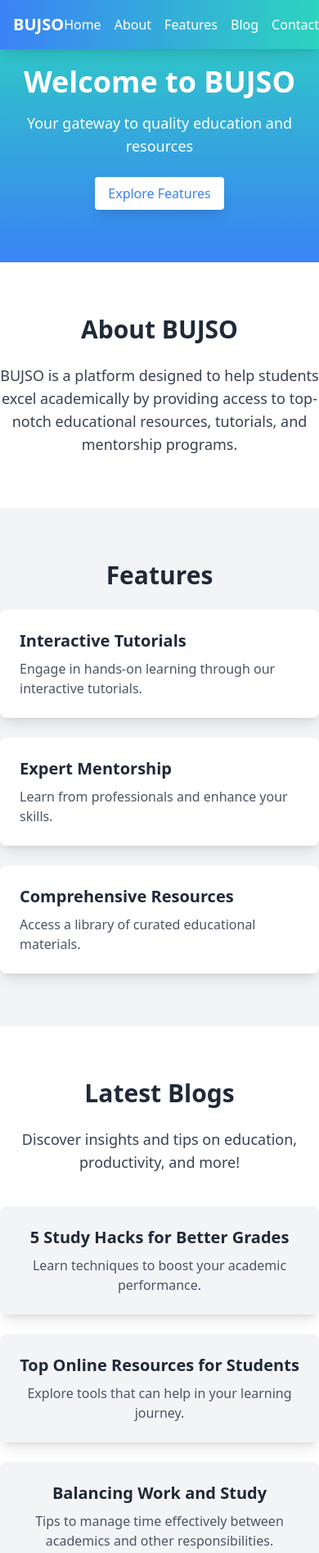
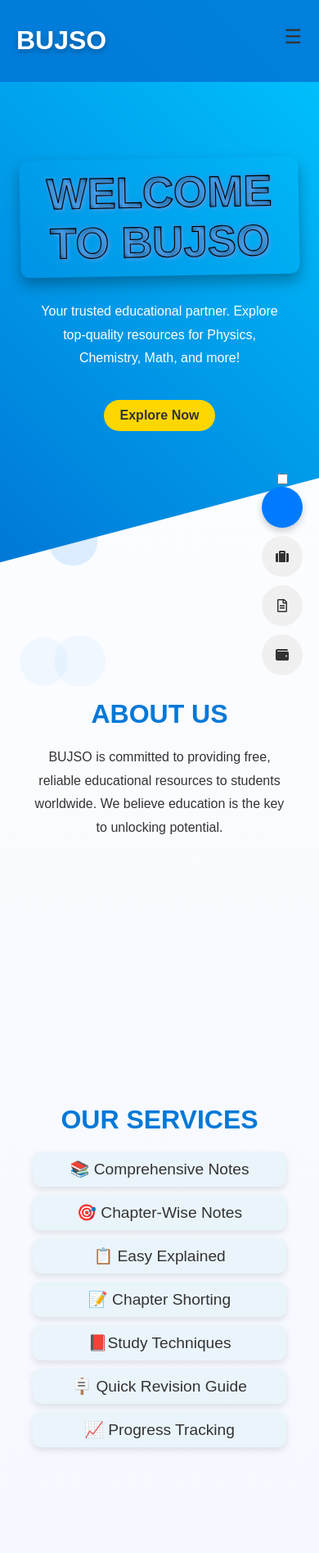
Before and after one commit to najmul-najim/bujso, a plain HTML site: page index.html in a window 390 px wide. Shown: the top 1895 px of the page at 82% size. Drawn offline with nearby package versions, Linux system fonts and the light colour scheme.

Commit message:
Update index.html

```diff
--- a/index.html
+++ b/index.html
@@ -3,154 +3,139 @@
 <head>
     <meta charset="UTF-8">
     <meta name="viewport" content="width=device-width, initial-scale=1.0">
-    <title>BUJSO Educational Website</title>
-    <!-- Tailwind CSS CDN -->
-    <script src="https://cdn.tailwindcss.com"></script>
-    <!-- AOS Animation CSS -->
-    <link href="https://cdnjs.cloudflare.com/ajax/libs/aos/2.3.4/aos.css" rel="stylesheet">
+    <title>BUJSO - Education Made Easy</title>
+    <link rel="stylesheet" href="styles/style.css">
+   <link href="https://cdnjs.cloudflare.com/ajax/libs/font-awesome/5.15.4/css/all.min.css" rel="stylesheet">
 </head>
-<body class="bg-gray-50 text-gray-800">
-    <!-- Navbar -->
-    <nav class="bg-gradient-to-r from-blue-500 to-teal-400 p-4 fixed w-full shadow-lg z-50">
-        <div class="container mx-auto flex justify-between items-center">
-            <h1 class="text-white font-bold text-xl">BUJSO</h1>
-            <ul class="flex space-x-4">
-                <li><a href="#home" class="text-white hover:text-gray-200">Home</a></li>
-                <li><a href="#about" class="text-white hover:text-gray-200">About</a></li>
-                <li><a href="#features" class="text-white hover:text-gray-200">Features</a></li>
-                <li><a href="#blog" class="text-white hover:text-gray-200">Blog</a></li>
-                <li><a href="#contact" class="text-white hover:text-gray-200">Contact</a></li>
-            </ul>
+<body>
+   <div class="circle-container"></div>
+
+    <header id="main-header">
+        <div class="container">
+            <h1>BUJSO</h1>
+            <nav>
+                <div id="sidebar">
+    <button id="close-btn">&times;</button>
+    <ol>
+        <li><a href="#home">Home</a></li>
+        <li><a href="#home">Navigation</a></li>
+        <li><a href="filem.html">Files</a></li>
+        <li><a href="subject/subject.html">Subjects</a></li>
+        <li><a href="blogs.html">Blogs</a></li>
+        <li><a href="#about">About</a></li>
+        <li><a href="#services">Services</a></li>
+        <li><a href="#contact">Contact</a></li>
+    </ol>
+</div>
+<button id="menu-btn">&#9776;</button>
+            </nav>
         </div>
-    </nav>
+    </header>
 
-    <!-- Hero Section -->
-    <section id="home" class="pt-20 pb-16 bg-gradient-to-b from-teal-400 to-blue-500 text-white text-center">
-        <div class="container mx-auto">
-            <h1 class="text-4xl font-bold mb-4" data-aos="fade-up">Welcome to BUJSO</h1>
-            <p class="text-lg" data-aos="fade-up" data-aos-delay="200">Your gateway to quality education and resources</p>
-            <button class="mt-6 bg-white text-blue-500 px-4 py-2 rounded shadow-lg hover:bg-gray-200" onclick="navigateTo('#features')">Explore Features</button>
+    <section id="home">
+        <div class="container">
+            <h2 id="welcomemessage">Welcome to BUJSO</h2>
+            <p>Your trusted educational partner. Explore top-quality resources for Physics, Chemistry, Math, and more!</p>
+            <a href="#services" class="btn">Explore Now</a>
         </div>
     </section>
 
-    <!-- About Section -->
-    <section id="about" class="py-16 bg-white">
-        <div class="container mx-auto text-center">
-            <h2 class="text-3xl font-bold mb-6" data-aos="fade-right">About BUJSO</h2>
-            <p class="text-lg text-gray-700 max-w-2xl mx-auto" data-aos="fade-up">
-                BUJSO is a platform designed to help students excel academically by providing access to top-notch educational resources, tutorials, and mentorship programs.
-            </p>
+    <section id="about">
+        <div class="container">
+            <h2>About Us</h2>
+            <p>BUJSO is committed to providing free, reliable educational resources to students worldwide. We believe education is the key to unlocking potential.</p>
         </div>
     </section>
 
-    <!-- Features Section -->
-    <section id="features" class="py-16 bg-gray-100">
-        <div class="container mx-auto">
-            <h2 class="text-3xl font-bold text-center mb-6" data-aos="fade-left">Features</h2>
-            <div class="grid grid-cols-1 md:grid-cols-3 gap-6">
-                <div class="bg-white p-6 shadow-lg rounded-lg" data-aos="flip-left">
-                    <h3 class="text-xl font-bold mb-2">Interactive Tutorials</h3>
-                    <p class="text-gray-600">Engage in hands-on learning through our interactive tutorials.</p>
-                </div>
-                <div class="bg-white p-6 shadow-lg rounded-lg" data-aos="flip-left" data-aos-delay="200">
-                    <h3 class="text-xl font-bold mb-2">Expert Mentorship</h3>
-                    <p class="text-gray-600">Learn from professionals and enhance your skills.</p>
-                </div>
-                <div class="bg-white p-6 shadow-lg rounded-lg" data-aos="flip-left" data-aos-delay="400">
-                    <h3 class="text-xl font-bold mb-2">Comprehensive Resources</h3>
-                    <p class="text-gray-600">Access a library of curated educational materials.</p>
-                </div>
-            </div>
+    <section id="services">
+        <div class="container">
+            <h2>Our Services</h2>
+            <ul>
+                <li>📚 Comprehensive Notes</li>
+                <li>🎯 Chapter-Wise Notes</li>
+                 <li>📋 Easy Explained</li>
+                <li>📝 Chapter Shorting</li>
+                <li>📕Study Techniques</li>
+                <li>🪧 Quick Revision Guide</li>
+
+                <li>📈 Progress Tracking</li>
+            </ul>
         </div>
     </section>
 
-    <!-- Blog Section -->
-    <section id="blog" class="py-16 bg-white">
-        <div class="container mx-auto text-center">
-            <h2 class="text-3xl font-bold mb-6" data-aos="fade-right">Latest Blogs</h2>
-            <p class="text-lg text-gray-700 max-w-2xl mx-auto mb-10" data-aos="fade-up">
-                Discover insights and tips on education, productivity, and more!
-            </p>
-            <div class="grid grid-cols-1 md:grid-cols-3 gap-6">
-                <div class="bg-gray-100 p-6 shadow-lg rounded-lg" data-aos="fade-up">
-                    <h3 class="text-xl font-bold mb-2">5 Study Hacks for Better Grades</h3>
-                    <p class="text-gray-600">Learn techniques to boost your academic performance.</p>
-                </div>
-                <div class="bg-gray-100 p-6 shadow-lg rounded-lg" data-aos="fade-up" data-aos-delay="200">
-                    <h3 class="text-xl font-bold mb-2">Top Online Resources for Students</h3>
-                    <p class="text-gray-600">Explore tools that can help in your learning journey.</p>
-                </div>
-                <div class="bg-gray-100 p-6 shadow-lg rounded-lg" data-aos="fade-up" data-aos-delay="400">
-                    <h3 class="text-xl font-bold mb-2">Balancing Work and Study</h3>
-                    <p class="text-gray-600">Tips to manage time effectively between academics and other responsibilities.</p>
-                </div>
-            </div>
+<div class="wrapper">
+  <input type="checkbox" />
+  <div class="fab"></div>
+  <div class="fac">
+    <a href="#"><i class="fas fa-suitcase"></i></a>
+    <a href="#"><i class="far fa-file-alt"></i></a>
+    <a href="#"><i class="fas fa-wallet"></i></a>
+  </div>
+</div>
+
+<style>
+  .wrapper {
+    position: fixed; /* Keeps the menu in place while scrolling */
+    bottom: 20px; /* Adjust the vertical position */
+    right: 20px; /* Adjust the horizontal position */
+    display: flex;
+    flex-direction: column;
+    align-items: center;
+    z-index: 1000; /* Ensures it stays above other elements */
+  }
+
+  .fab {
+    width: 50px;
+    height: 50px;
+    background: #007BFF; /* Button color */
+    border-radius: 50%;
+    display: flex;
+    justify-content: center;
+    align-items: center;
+    cursor: pointer;
+    box-shadow: 0 4px 8px rgba(0, 0, 0, 0.2);
+    color: white;
+    font-size: 24px;
+  }
+
+  .fac {
+    display: flex;
+    flex-direction: column;
+    margin-top: 10px;
+    gap: 10px; /* Space between icons */
+  }
+
+  .fac a {
+    width: 50px;
+    height: 50px;
+    background: #f0f0f0;
+    border-radius: 50%;
+    display: flex;
+    justify-content: center;
+    align-items: center;
+    text-decoration: none;
+    color: #333;
+    transition: all 0.3s ease;
+  }
+
+  .fac a:hover {
+    background: #007BFF; /* Hover effect */
+    color: white;
+  }
+</style>    <section id="contact">
+        <div class="container">
+            <h2>Contact Us</h2>
+            <p>Email: <a href="mailto:mail.najmulnajim@gmail.com">contact@bujso.com</a></p>
         </div>
     </section>
+<footer class="footer">
+    <p>&copy; 2024 Bujso. All Rights Reserved.</p>
+    <a href="#">Privacy Policy</a>
+    <a href="#">Terms of Service</a>
+    <a href="#">Contact Us</a>
+    <small>Designed with 💕 and dedication.</small>
+</footer>
 
-    <!-- Contact Section -->
-    <section id="contact" class="py-16 bg-gradient-to-b from-blue-500 to-teal-400 text-white text-center">
-        <div class="container mx-auto">
-            <h2 class="text-3xl font-bold mb-6" data-aos="fade-right">Get in Touch</h2>
-            <p class="text-lg max-w-lg mx-auto" data-aos="fade-up">Have questions? Reach out to us anytime.</p>
-        </div>
-    </section>
-
-    <!-- Footer -->
-    <footer class="bg-gray-800 text-white py-4">
-        <div class="container mx-auto text-center">
-            <p>&copy; 2024 BUJSO. All Rights Reserved.</p>
-        </div>
-    </footer>
-
-    <!-- Scroll to Top Button -->
-    <button id="scrollTopBtn" class="hidden fixed bottom-5 right-5 bg-blue-500 text-white p-2 rounded-full shadow-lg">
-        ↑
-    </button>
-
-    <!-- AOS Animation Script -->
-    <script src="https://cdnjs.cloudflare.com/ajax/libs/aos/2.3.4/aos.js"></script>
-    <script>
-        AOS.init();
-    </script>
-
-    <!-- Routing Script -->
-    <script>
-        function navigateTo(sectionId) {
-            const section = document.querySelector(sectionId);
-            if (section) {
-                section.scrollIntoView({ behavior: 'smooth' });
-            } else {
-                show404Page();
-            }
-        }
-
-        function show404Page() {
-            document.body.innerHTML = `
-                <div class="h-screen flex flex-col justify-center items-center bg-gray-100 text-gray-800">
-                    <h1 class="text-5xl font-bold mb-4">404</h1>
-                    <p class="text-xl mb-6">Oops! The page you’re looking for doesn’t exist.</p>
-                    <button onclick="location.reload()" class="bg-blue-500 text-white px-4 py-2 rounded">Go Back</button>
-                </div>
-            `;
-        }
-    </script>
-
-    <!-- Scroll to Top Script -->
-    <script>
-        const scrollTopBtn = document.getElementById('scrollTopBtn');
-
-        window.onscroll = function () {
-            if (document.documentElement.scrollTop > 200) {
-                scrollTopBtn.classList.remove('hidden');
-            } else {
-                scrollTopBtn.classList.add('hidden');
-            }
-        };
-
-        scrollTopBtn.addEventListener('click', () => {
-            window.scrollTo({ top: 0, behavior: 'smooth' });
-        });
-    </script>
+    <script src="scripts/scripts.js"></script>
 </body>
 </html>
```
